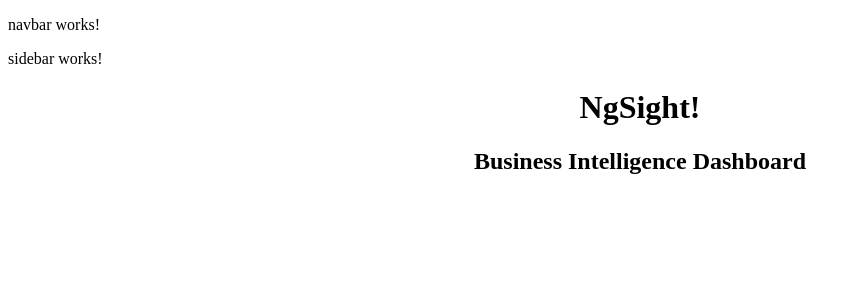
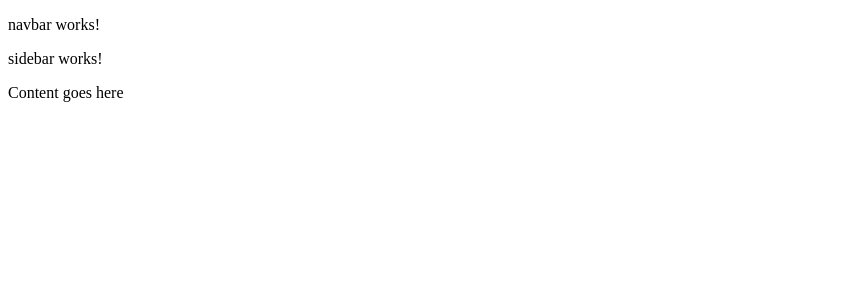
Before and after one commit to razibur/ng-sight, an Angular app: page / in a window 1280 px wide. Shown: the top 300 px of the page, without its empty margins (0-861 px from the left). Built offline with nearby package versions, Linux system fonts and the light colour scheme.

Commit message:
Add other js dependencies

```diff
--- a/package.json
+++ b/package.json
@@ -44,7 +44,7 @@
     "karma-coverage-istanbul-reporter": "^1.2.1",
     "karma-jasmine": "~1.1.0",
     "karma-jasmine-html-reporter": "^0.2.2",
-    "protractor": "~5.1.2",
+    "protractor": "^5.3.2",
     "ts-node": "~4.1.0",
     "tslint": "~5.9.1",
     "typescript": "~2.5.3"
--- a/src/app/app.component.html
+++ b/src/app/app.component.html
@@ -1,11 +1,11 @@
 <!--The content below is only a placeholder and can be replaced.-->
 <app-navbar></app-navbar>
-<app-sidebar></app-sidebar>
-<div style="text-align:center">
-  <h1>
-    {{ title }}!
-  </h1>
-  <h2>
-    {{ subtitle }}
-  </h2>
+
+<div class="container-fluid">
+  <div class="row" id="mainContent">
+    <app-sidebar class="col-sm-3"></app-sidebar>
+    <div class="col-sm-9" id="dashboard">
+      <p>Content goes here</p>
+    </div>
+  </div>
 </div>
```
Also changed, not shown: 1 other file (tests, documents, lock files or other folders).
